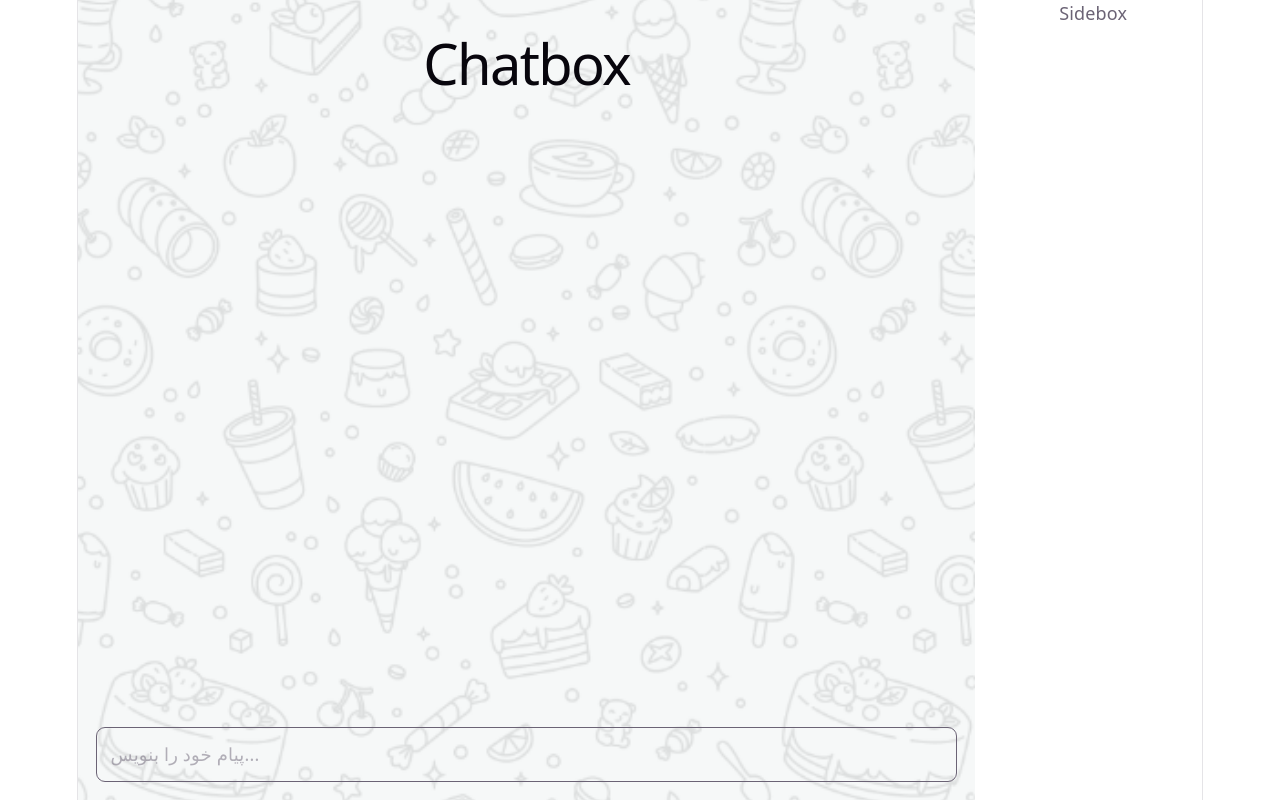
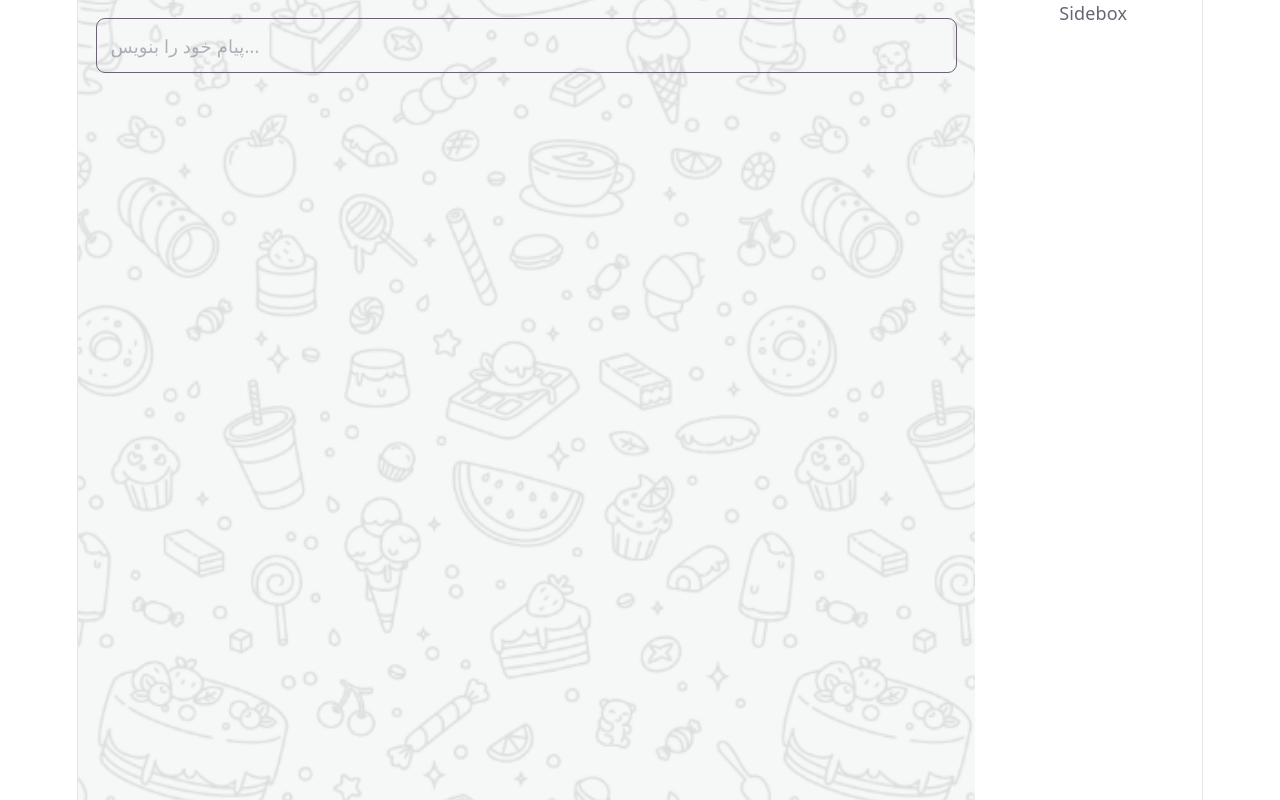
Before and after one commit to AminSBU/chatRoom_js, a React (Vite) app in the folder chatroom/: page / in a window 1280 px wide. Built offline with nearby package versions, Linux system fonts and the light colour scheme.

Commit message:
enter for send message

```diff
--- a/chatroom/src/Chatbox.jsx
+++ b/chatroom/src/Chatbox.jsx
@@ -1,8 +1,17 @@
-import React from "react";
+import React, { useState } from "react";
 import heroImg from "./img/bg.png"
 
 function Chatbox()
 {
+    const [message, setMessage] = useState("");
+    const [messages, setMessages] = useState([]);
+
+    const handleKeyDown = (e) => {
+    if (e.key === "Enter" && message.trim() !== "") {
+      setMessages([...messages, message]);
+      setMessage("");
+    }
+  };
     return(
         <>
             <div
@@ -10,8 +19,12 @@ function Chatbox()
             style={{ backgroundImage: `url(${heroImg})` }}
             >
             {/* فضای پیام‌ها */}
-            <div className="flex-1 p-4 text-white">
-                <h1>Chatbox</h1>
+            <div className="chat-messages">
+                {messages.map((msg, index) => (
+                <div className="chat-box" key={index}>
+                    {msg}
+                </div>
+                ))}
             </div>
 
             {/* input پایین صفحه */}
@@ -19,6 +32,8 @@ function Chatbox()
                 <input
                 type="text"
                 placeholder="پیام خود را بنویس..."
+                onChange={(e) => setMessage(e.target.value)}
+                onKeyDown={handleKeyDown}
                 className="w-full p-3 rounded-lg border"
                 />
             </div>
--- a/chatroom/src/chatbox.css
+++ b/chatroom/src/chatbox.css
@@ -0,0 +1,25 @@
+.chat-container{
+  width: 400px;
+  margin: auto;
+}
+
+.chat-messages{
+  height: 300px;
+  overflow-y: auto;
+  border: 1px solid #ccc;
+  padding: 10px;
+}
+
+.chat-box{
+  background: #e6f2ff;
+  padding: 8px 12px;
+  margin: 5px 0;
+  border-radius: 8px;
+  width: fit-content;
+}
+
+input{
+  width: 100%;
+  padding: 10px;
+  margin-top: 10px;
+}
```
